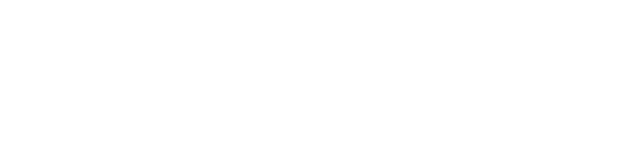
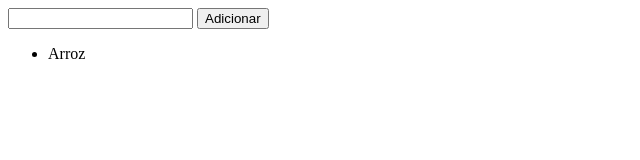
Before and after one commit to omartins-zs/web-storage-js, a plain HTML site: page index.html in a window 1280 px wide. Shown: the whole page, without its empty margins (0-640 px from the left). Drawn offline with Linux system fonts and the light colour scheme.

Commit message:
Estrutura Inicial HTML

```diff
--- a/index.html
+++ b/index.html
@@ -8,5 +8,17 @@
 </head>
 <body>
 
+    <div class="conteudo">
+        <div>
+            <input type="text" id="novoItem">
+            <button id="btnNovoItem">Adicionar</button>
+        </div>
+
+        <ul id="items">
+            <li>Arroz</li>
+        </ul>
+
+    </div>
+
 </body>
 </html>
```
